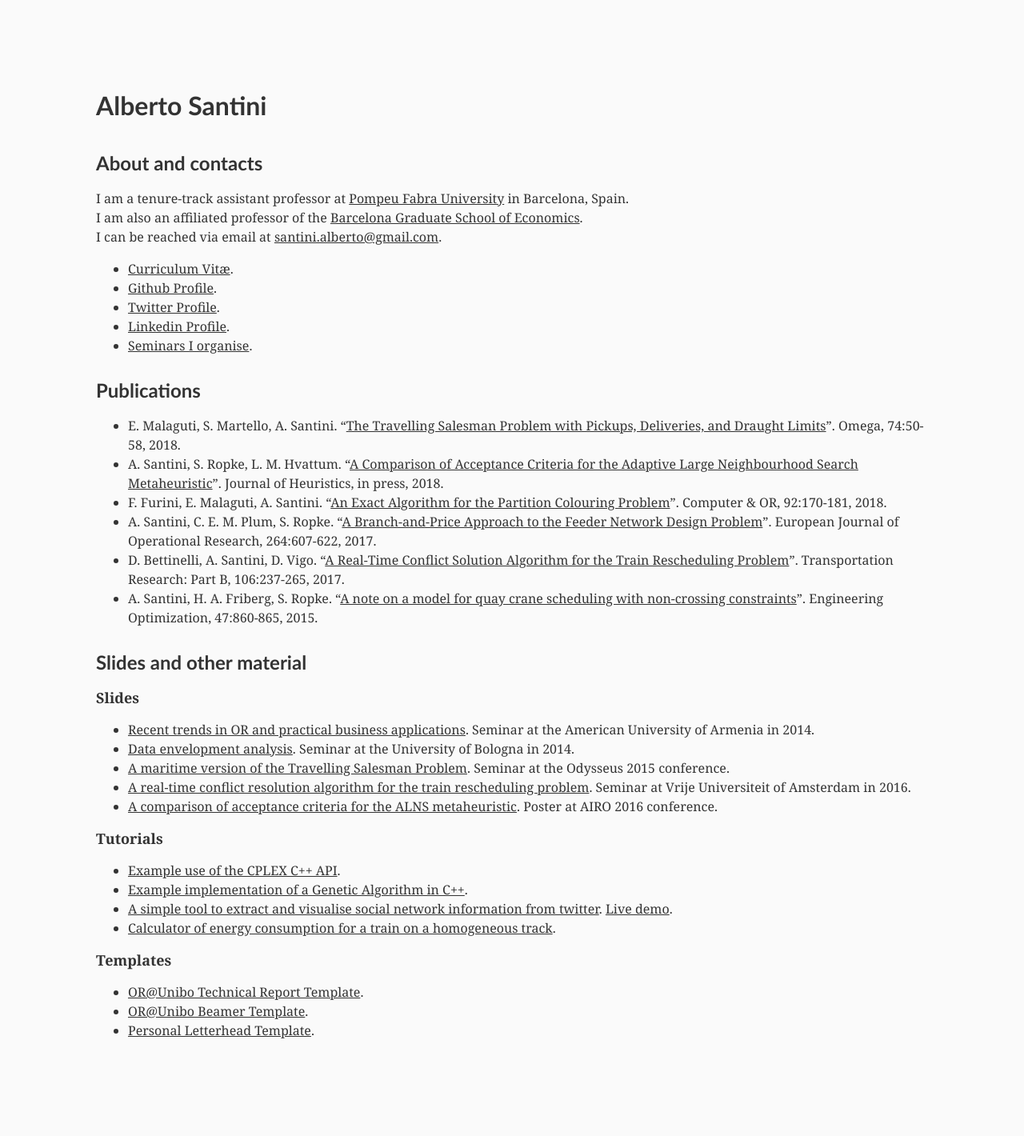
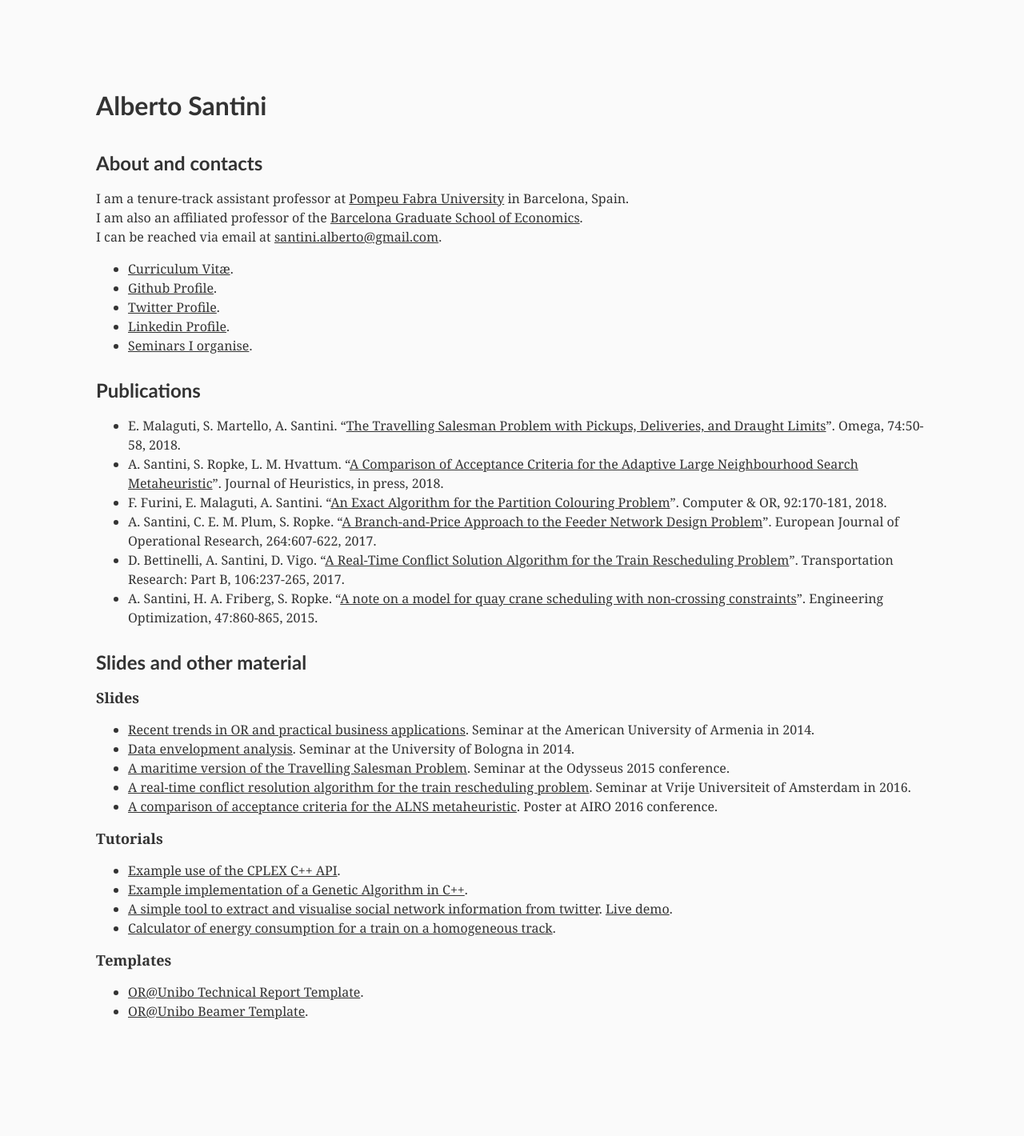
Before and after one commit to alberto-santini/alberto-santini.github.io, a Jekyll site: the page built from index.html, in a window 1280 px wide. Shown: the whole page at 80% size. Built offline with Jekyll 4.4.1, drawn with Linux system fonts in a browser that asks for light colours; after the commit the page ends 1396 px from its top, so only the background shows below that.

Commit message:
Removed dead link to personal letterhead template

```diff
--- a/_posts/2016-01-01-main.html
+++ b/_posts/2016-01-01-main.html
@@ -85,7 +85,6 @@
     <ul>
       <li><a href="https://github.com/OR-Bologna/tech-report-template" alt="Technical Report Template">OR@Unibo Technical Report Template</a>.</li>
       <li><a href="https://github.com/OR-Bologna/beamer-template" alt="Beamer Template">OR@Unibo Beamer Template</a>.</li>
-      <li><a href="https://github.com/alberto-santini/personal-letterhead" alt="Personal Letterhead">Personal Letterhead Template</a>.</li>
     </ul>
   </div>
 </section>
```
